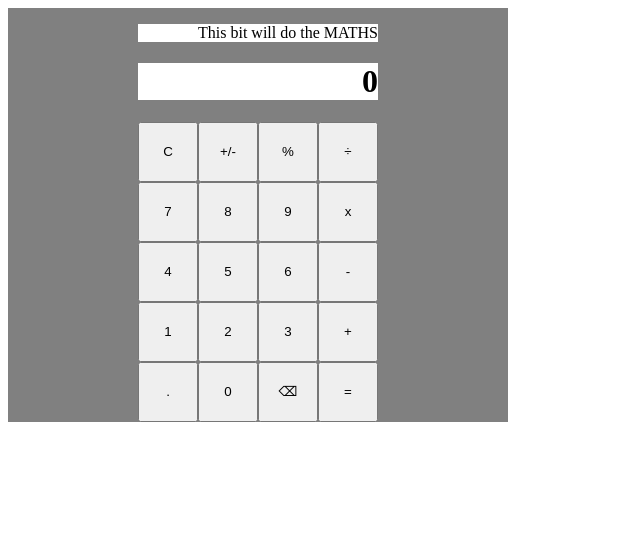
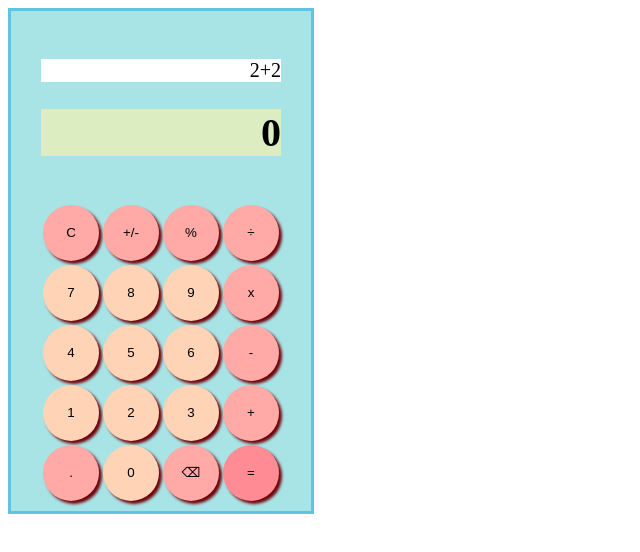
Before and after one commit to KatKozlowska/calculator-challenge, a website built with Vite: page index.html in a window 1280 px wide. Shown: the whole page, without its empty margins (0-640 px from the left). Built offline with nearby package versions, Linux system fonts and the light colour scheme.

Commit message:
made changes to acss files

```diff
--- a/index.html
+++ b/index.html
@@ -15,7 +15,7 @@
 
 <main>
   <scetion class="display">
-    <p id="calculation">This bit will do the MATHS </p>
+    <p id="calculation">2+2 </p>
     <h1 id="curent-result">0</h1>
   </scetion>
 
@@ -37,9 +37,9 @@
     <button id="num3">3</button>
     <button id="add">+</button>
     <button id="decimal">.</button>
-    <button id="num0">0</button>
+    <button class="number" id="num0">0</button>
     <button id="backspace">⌫</button>
-    <button id="quals">=</button>
+    <button id="equals">=</button>
   </scetion>
 
 </main>
--- /dev/null
+++ b/src/_body.scss
@@ -0,0 +1,16 @@
+
+@use "./variables" as *;
+
+
+main {
+
+    display: flex;
+    flex-direction: column;
+    justify-content: center;
+    align-items: center;
+    background-color: $body-colour;
+    width: 300px;
+    height: 500px;
+    border: 3px solid rgb(92, 196, 231);
+
+}
--- /dev/null
+++ b/src/_buttons.scss
@@ -0,0 +1,39 @@
+@use "./variables" as *;
+
+
+
+.numpad {
+    display: grid;
+
+
+    grid-template-columns: 60px 60px 60px 60px;
+    grid-template-rows: 60px 60px 60px 60px 60px;
+}
+button{
+    border-radius: 50%;
+    margin:2px;
+    border:none;
+    box-shadow: 3px 3px 3px #71030a;
+}
+
+#num1, #num2, #num3,
+#num4, #num5, #num6 ,
+#num7, #num8, #num9 , #num0{
+    background-color: $number-button-color;
+
+
+
+}
+
+#clear, #plus-minus, #multiply, #divide,
+#percentage, #add, #subtract, #backspace,
+#decimal {
+    background-color: $operator-button-color;
+
+}
+
+#equals {
+    background-color: $equals-button-color;
+
+
+}
--- /dev/null
+++ b/src/_display.scss
@@ -0,0 +1,18 @@
+
+@use "./variables" as *;
+
+.display {
+    width: 240px;
+   padding:20px;
+}
+#calculation {
+    background-color: white;
+    text-align: end;
+    font-size: 20px;
+}
+
+#curent-result {
+    background-color:$result-display-color;
+    text-align: end;
+    font-size: 40px;
+}
--- /dev/null
+++ b/src/_variables.scss
@@ -0,0 +1,16 @@
+
+$body-colour:#a8e4e6;
+ //$calculation-display-color: ;
+ $result-display-color:#DCEDC2;
+ $number-button-color: #FFD3B5 ;
+ $operator-button-color: #FFAAA6;
+ $equals-button-color:#FF8C94;
+
+ //coffe
+//#4b3832 • #854442 • #fff4e6 • #3c2f2f • #be9b7b
+
+//sunset
+// F8B195   F67280   C06C84   6C5B7B   355C7D
+
+//light sunset
+//A8E6CE   DCEDC2   FFD3B5   FFAAA6   FF8C94
--- a/src/main.ts
+++ b/src/main.ts
@@ -1,5 +1,29 @@
 import "./mian.css";
 
 const buttons = document.querySelectorAll<HTMLButtonElement>("button");
-if(!buttons) {throw new Error ("Eroor");
+const calculation = document.querySelector<HTMLParagraphElement>("p");
+const result = document.querySelector<HTMLHeadingElement>("h1");
+
+
+if(!buttons || !calculation || !result) {throw new Error ("Error");
 };
+
+
+//const handleButtonClick  = (event : Event) => {
+   //buttons.addEventListener("click", event => {
+      //  if (event.target.id.includes("num")) {
+
+      //  }})
+   // };
+
+
+
+// display of input from the user
+
+
+// what happens when you click the button??
+
+
+//calculation
+
+//special buttons % +/- etc.
--- a/src/mian.scss
+++ b/src/mian.scss
@@ -1,29 +1,5 @@
 
-main {
-    display: flex;
-    flex-direction: column;
-    justify-content: center;
-    align-items: center;
-    background-color: grey;
-    width: 500px
-}
-
-.numpad {
-    display: grid;
-
-    grid-template-columns: 60px 60px 60px 60px;
-    grid-template-rows: 60px 60px 60px 60px 60px;
-}
-
-.display {
-    width: 240px;
-}
-#calculation {
-    background-color: white;
-    text-align: end;
-}
-
-#curent-result {
-    background-color: white;
-    text-align: end;
-}
+@use "./variables" as *;
+@use "./body";
+@use "./display";
+@use "./buttons";
```
Also changed, not shown: src/mian.css, 1 other file.
